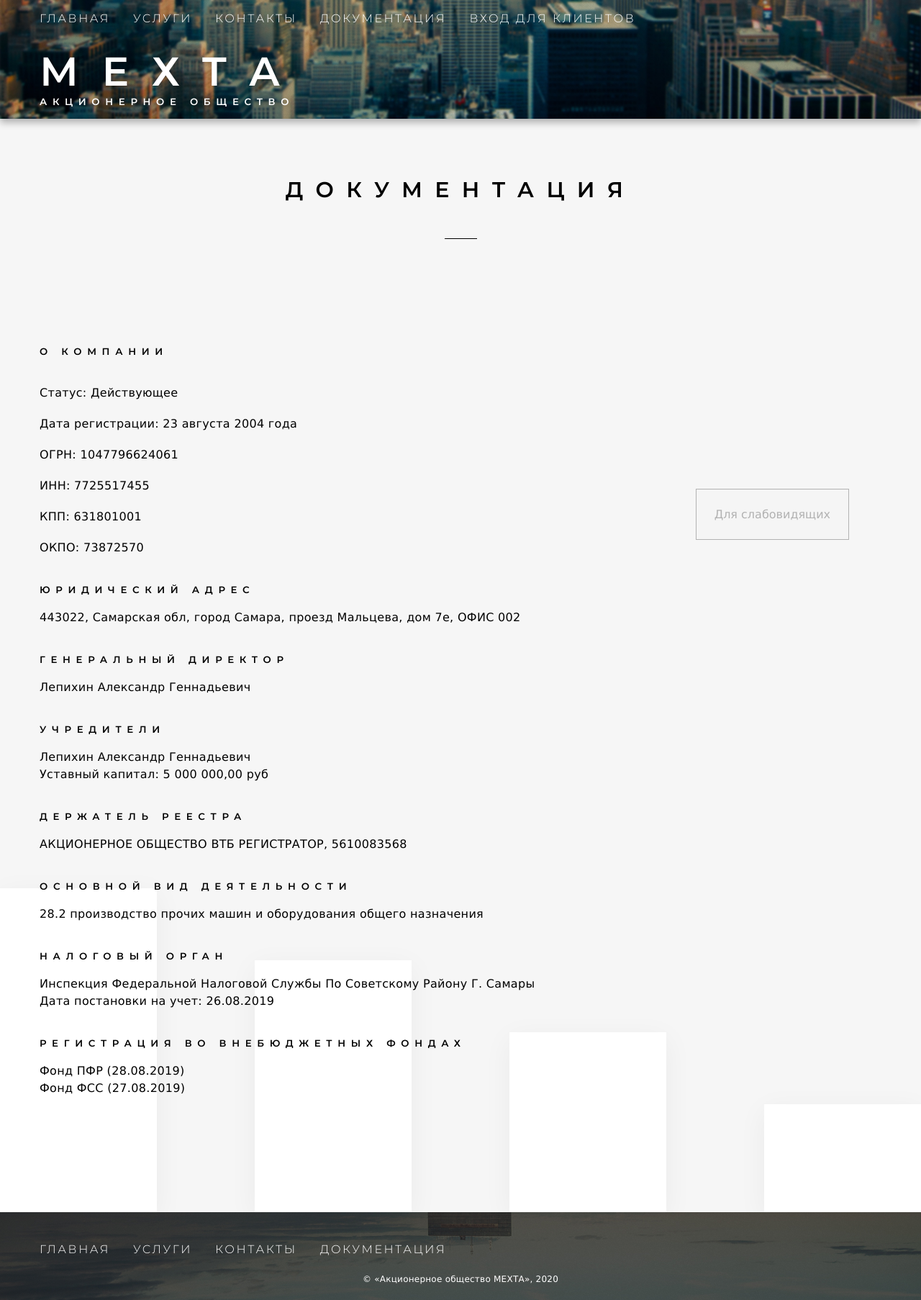
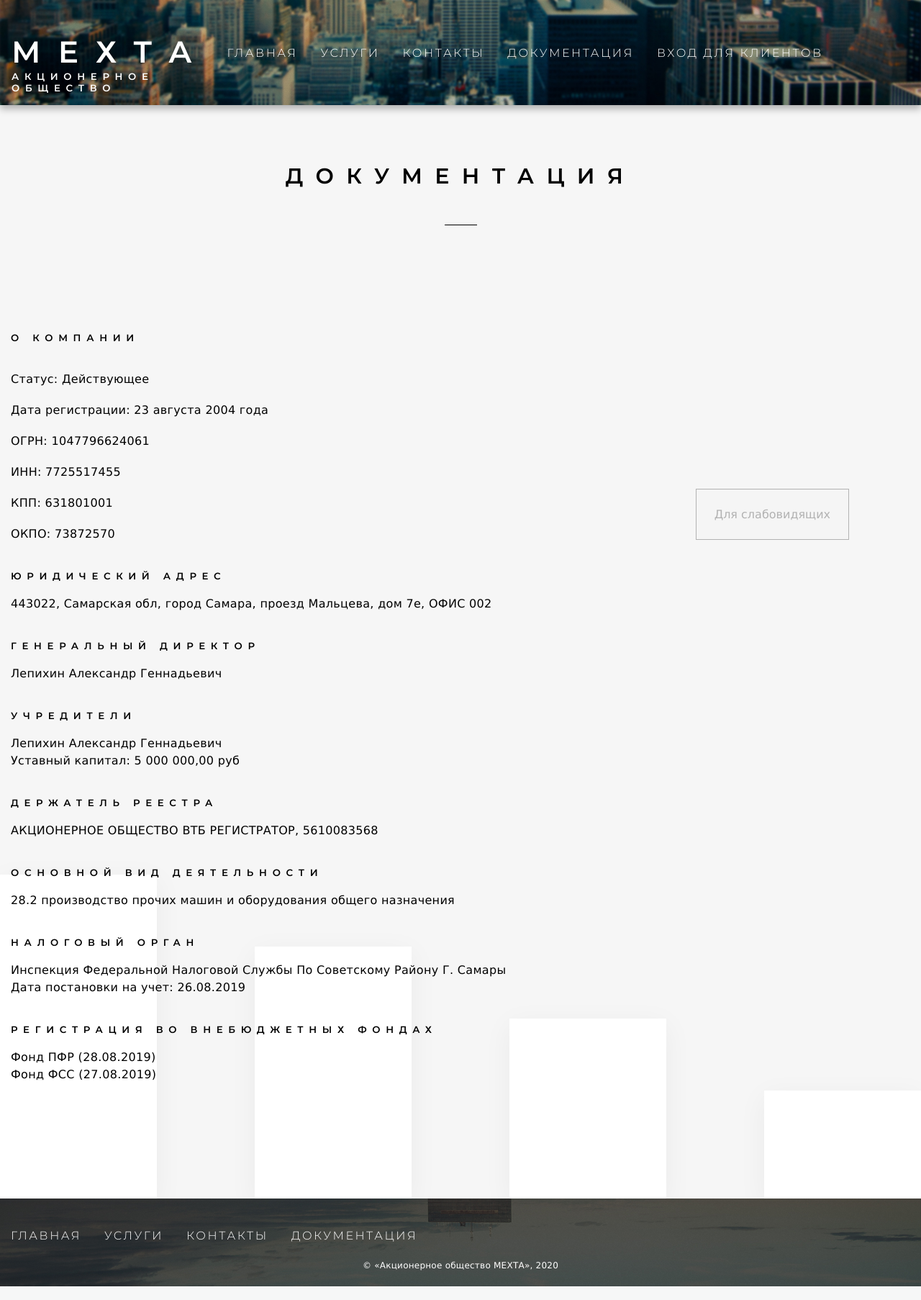
Before and after one commit to Leha228/PyEngine, a PHP site: page /o_comp.php in a window 1280 px wide. Shown: the whole page at 72% size. Run offline with PHP 8.4, Linux system fonts and the light colour scheme; some web fonts are replaced.

Commit message:
final add

```diff
--- a/css/main.css
+++ b/css/main.css
@@ -134,7 +134,7 @@ hr {
 .header1 {
     padding: 1rem;
     background: #b6b19a url(../img/head-bg.jpg) bottom center / cover;
-    height: 100vh;
+
     position: relative;
     z-index: 999;
     box-shadow: 0 5px 10px rgba(0, 0, 0, .3);
@@ -940,3 +940,15 @@ i.icon {
 .d-none {
     display: none !important;
 }
+
+.header1 .header__nav li{
+    padding: 5px 0;
+}
+
+.header1 .header__nav ul{
+    justify-content: flex-end;
+}
+
+.container {
+    max-width: 1250px;
+}
--- a/layouts/header.php
+++ b/layouts/header.php
@@ -1,8 +1,12 @@
 
 <body>
 <header class="header1">
-    <div class="container header__container" >
-        <nav class="header__nav">
+    <div class="container header__container" style="display:flex; flex-wrap: wrap; align-items: center;">
+        <div class="header__titled1" id="titled" style="flex-basis: 24%">
+            <h2 style="font-size: 42px">МЕХТА</h2>
+            <h5 class="white">Акционерное общество</h5>
+        </div>
+        <nav class="header__nav" style="flex-basis: 76%">
             <ul>
                 <li><a href="index.php">Главная</a></li>
                 <li><a href="uslugi.php">Услуги</a></li>
@@ -22,9 +26,5 @@
                 ?>
             </ul>
         </nav>
-        <div class="header__titled1" id="titled">
-            <h2>МЕХТА</h2>
-            <h5 class="white">Акционерное общество</h5>
-        </div>
     </div>
 </header>
```
